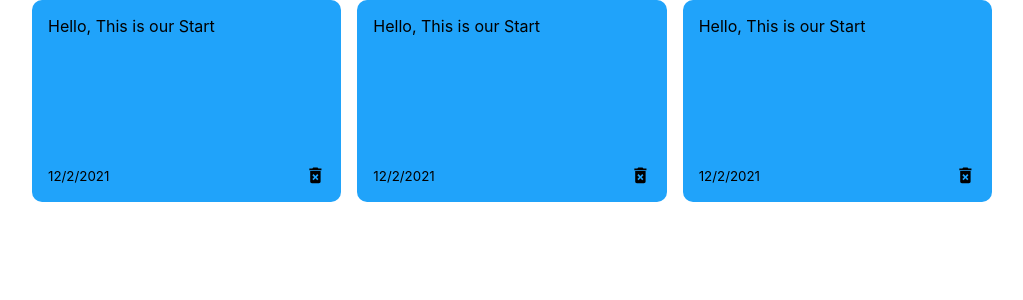
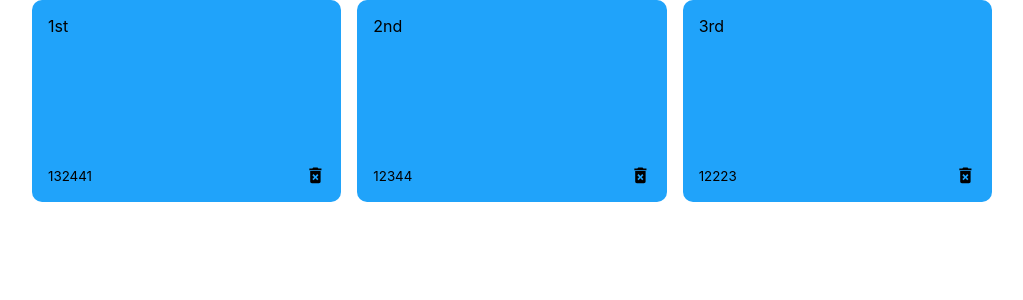
Before and after one commit to niiwade/Notes-App-With-React, a React (Create React App) app: page / in a window 1280 px wide. Shown: the top 300 px of the page, without its empty margins (128-1151 px from the left). Built offline with nearby package versions, Linux system fonts and the light colour scheme.

Commit message:
destructure props to rendered data

```diff
--- a/src/components/Note.js
+++ b/src/components/Note.js
@@ -1,13 +1,13 @@
 import { MdDeleteForever } from 'react-icons/md';
 
-const Note = () => {
+const Note = ({id,text,date}) => {
     return (
         <div className="note">
 
-            <span>Hello, This is our Start</span>
+            <span>{text}</span>
 
             <div className="note-footer">
-                <small>12/2/2021</small>
+                <small>{date} </small>
                 <MdDeleteForever className='delete-icon' size='1.3em'/>
             </div>
         </div>
```
